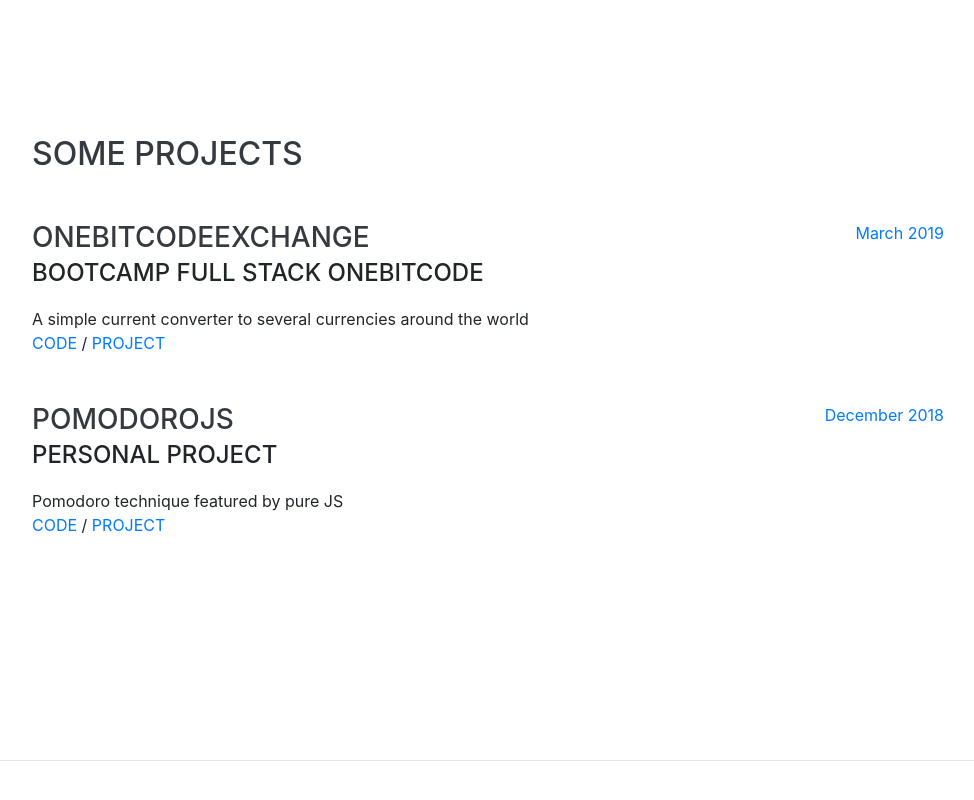
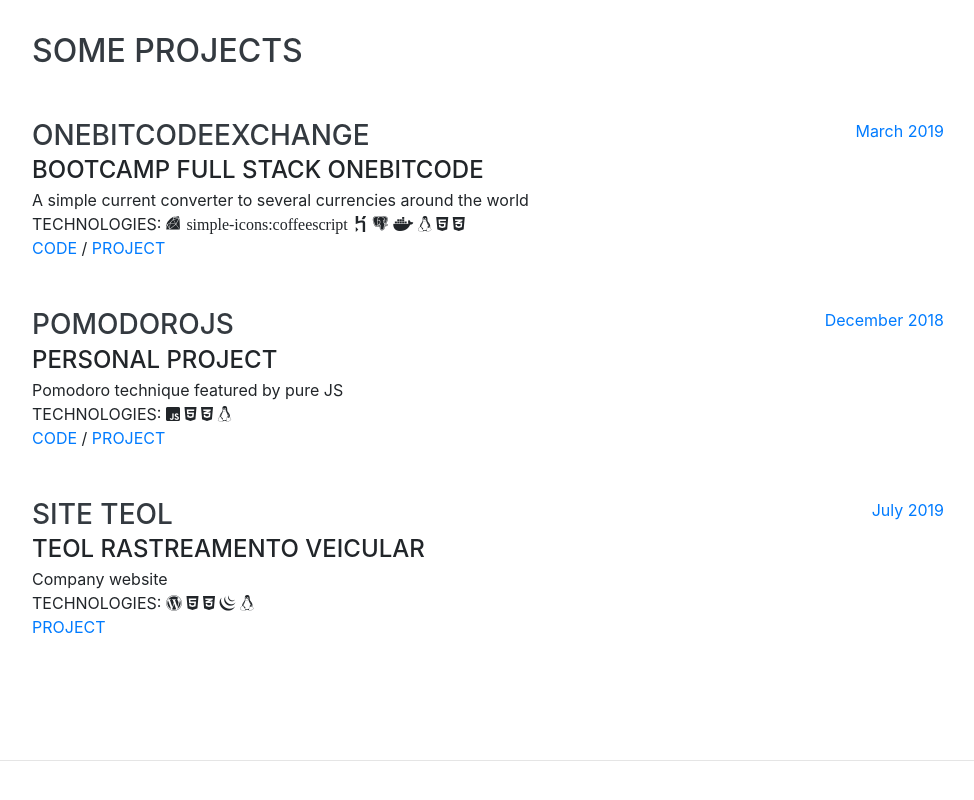
Before and after one commit to abrandao/abrandao.github.io, a website with bundled scripts: page index.html in a window 1280 px wide. Shown: the part 2688-3488 px from the top of the page, without its empty margins (288-1262 px from the left). Built offline with nearby package versions, Linux system fonts and the light colour scheme; a web font is replaced by a local one.

Commit message:
Adding Teol Project and JQuery icons

```diff
--- a/index.html
+++ b/index.html
@@ -18,7 +18,8 @@
   <link href="https://fonts.googleapis.com/css?family=Muli:400,400i,800,800i" rel="stylesheet">
   <link href="vendor/fontawesome-free/css/all.min.css" rel="stylesheet">
   <link rel="stylesheet" href="vendor/mfizz/font-mfizz.css">
-
+  <!-- Coffeescript icon -->
+  <script src="https://code.iconify.design/1/1.0.2/iconify.min.js"></script>
   <!-- Custom styles for this template -->
   <link href="css/resume.css" rel="stylesheet">
 
@@ -174,6 +175,12 @@
             <i class="fab fa-js-square"></i>
           </li>
           <li class="list-inline-item">
+            <i class="iconify" data-icon="simple-icons:coffeescript"></i>
+          </li>
+          <li class="list-inline-item">
+            <i class="icon-jquery"></i>
+          </li>
+          <li class="list-inline-item">
             <i class="icon-postgres">
           </i>
           <li class="list-inline-item">
@@ -192,7 +199,7 @@
             <i class="fab fa-linux"></i>
           </li>
           <li class="list-inline-item">
-              <i class="icon-heroku"></i>
+            <i class="icon-heroku"></i>
           </li>
           <li class="list-inline-item">
             <i class="fab fa-sass"></i>
@@ -232,8 +239,18 @@
         <div class="resume-item d-flex flex-column flex-md-row justify-content-between mb-5">
           <div class="resume-content">
             <h3 class="mb-0">OneBitCodeExchange</h3>
-            <div class="subheading mb-3">Bootcamp Full Stack OneBitCode</div>
+            <div class="subheading">Bootcamp Full Stack OneBitCode</div>
             <div>A simple current converter to several currencies around the world</div>
+            <div>TECHNOLOGIES:
+              <i class="icon-ruby"></i>
+              <i class="iconify" data-icon="simple-icons:coffeescript"></i>
+              <i class="icon-heroku"></i>
+              <i class="icon-postgres"></i>
+              <i class="fab fa-docker"></i>
+              <i class="fab fa-linux"></i>
+              <i class="fab fa-html5"></i>
+              <i class="fab fa-css3-alt"></i>
+            </div>
             <a href="https://github.com/abrandao/OneBitExchange" target="_blank">CODE</a>
             <span>/</span>
             <a href="https://braro-obe.herokuapp.com/" target="_blank">PROJECT</a>
@@ -246,8 +263,14 @@
         <div class="resume-item d-flex flex-column flex-md-row justify-content-between mb-5">
             <div class="resume-content">
               <h3 class="mb-0">PomodoroJS</h3>
-              <div class="subheading mb-3">Personal Project</div>
+              <div class="subheading">Personal Project</div>
               <div>Pomodoro technique featured by pure JS</div>
+              <div>TECHNOLOGIES:
+                <i class="fab fa-js-square"></i>
+                <i class="fab fa-html5"></i>
+                <i class="fab fa-css3-alt"></i>
+                <i class="fab fa-linux"></i>
+              </div>
               <a href="https://github.com/abrandao/PomodoroJS" target="_blank">CODE</a>
               <span>/</span>
               <a href="https://abrandao.github.io/PomodoroJS" target="_blank">PROJECT</a>
@@ -257,6 +280,24 @@
             </div>
           </div>
 
+        <div class="resume-item d-flex flex-column flex-md-row justify-content-between mb-5">
+          <div class="resume-content">
+            <h3 class="mb-0">Site TEOL</h3>
+            <div class="subheading">Teol Rastreamento Veicular</div>
+            <div>Company website</div>
+            <div>TECHNOLOGIES:
+              <i class="fab fa-wordpress"></i>
+              <i class="fab fa-html5"></i>
+              <i class="fab fa-css3-alt"></i>
+              <i class="icon-jquery"></i>
+              <i class="fab fa-linux"></i>
+            </div>
+            <a href="https://teol.com.br/" target="_blank">PROJECT</a>
+          </div>
+          <div class="resume-date text-md-right">
+            <span class="text-primary">July 2019</span>
+          </div>
+        </div>
       </div>
     </section>
 
```
